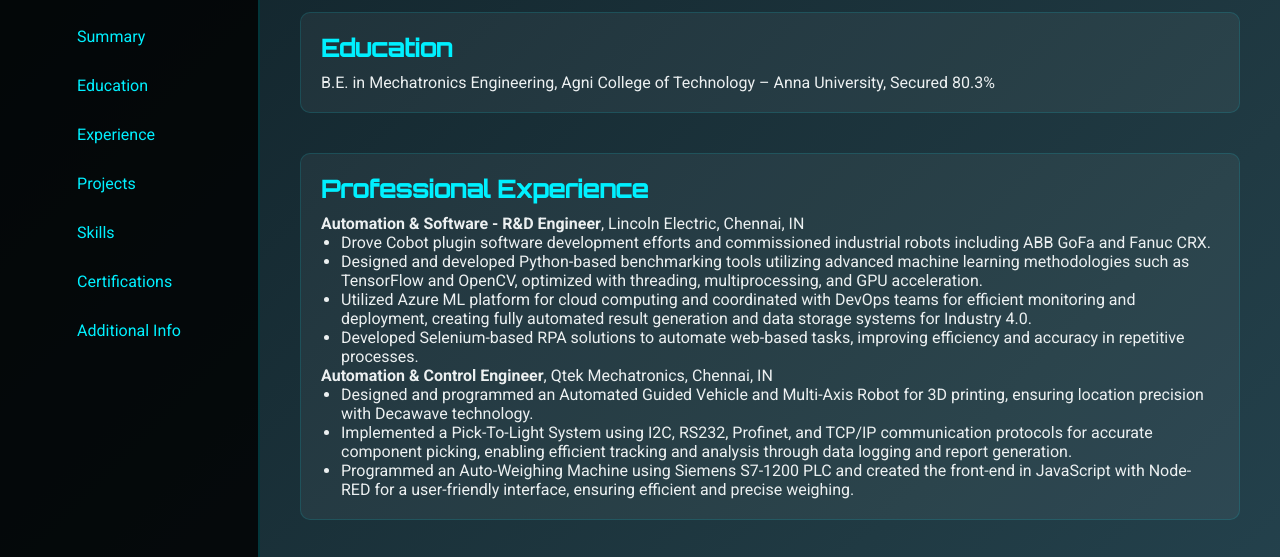
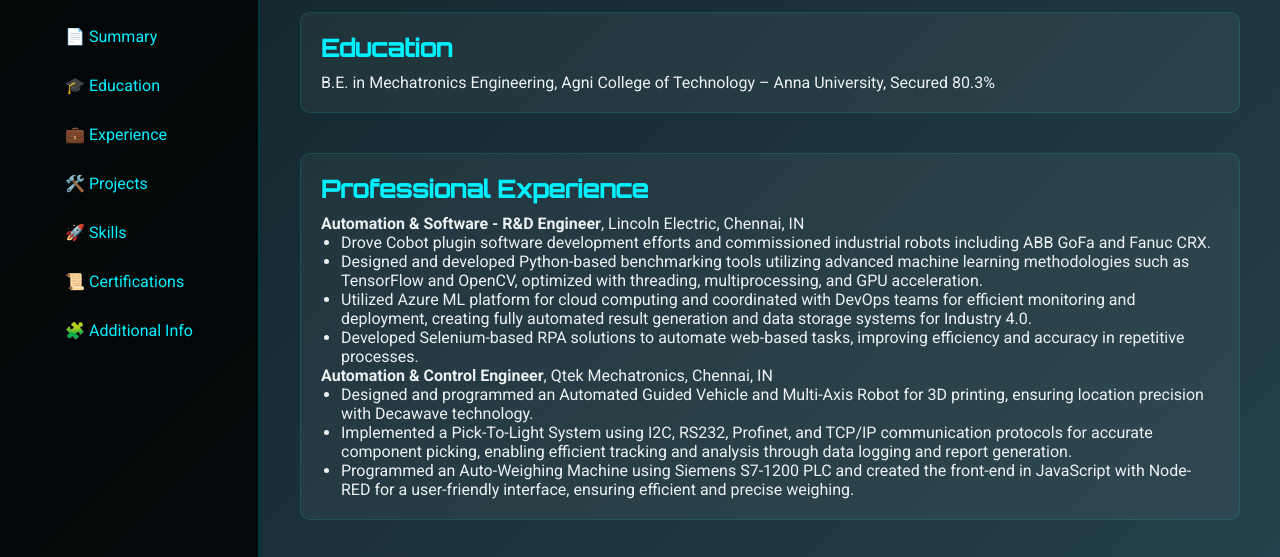
Before and after one commit to AswinKumar1807/AswinKumar-Resume, a plain HTML site: page index.html in a window 1280 px wide. Shown: the part 226-783 px from the top of the page. Drawn offline with Linux system fonts and the light colour scheme.

Commit message:
added emoji

```diff
--- a/index.html
+++ b/index.html
@@ -99,16 +99,19 @@
     }
     .contact-info {
     margin-top: 20px;
+    text-align: center; /* Center the content inside */
     }
+
     .contact-info a {
     display: inline-block;
-      margin-right: 10px;
+    margin: 0 10px; /* Add horizontal spacing */
     text-decoration: none;
     color: #00f0ff;
     }
+
     .resume-btn {
-      display: inline-block;
-      margin-top: 20px;
+    display: block; /* Makes it take full width, so margin auto works */
+    margin: 20px auto; /* Center horizontally */
     padding: 10px 20px;
     background: #00f0ff;
     color: #000;
@@ -116,7 +119,9 @@
     text-decoration: none;
     font-weight: bold;
     transition: background 0.3s;
+    text-align: center;
     }
+
     .resume-btn:hover {
       background: #00c4d6;
     }
@@ -130,13 +135,13 @@
       <p>Automation & Software - R&D Engineer</p>
     </div>
     <div class="menu">
-      <a href="#summary">Summary</a>
-      <a href="#education">Education</a>
-      <a href="#experience">Experience</a>
-      <a href="#projects">Projects</a>
-      <a href="#skills">Skills</a>
-      <a href="#certifications">Certifications</a>
-      <a href="#additional-info">Additional Info</a>
+      <a href="#summary">📄 Summary</a>
+      <a href="#education">🎓 Education</a>
+      <a href="#experience">💼 Experience</a>
+      <a href="#projects">🛠️ Projects</a>
+      <a href="#skills">🚀 Skills</a>
+      <a href="#certifications">📜 Certifications</a>
+      <a href="#additional-info">🧩 Additional Info</a>
     </div>
   </div>
   <div class="content">
```
Lines whose indentation alone changed are shown as unchanged.
